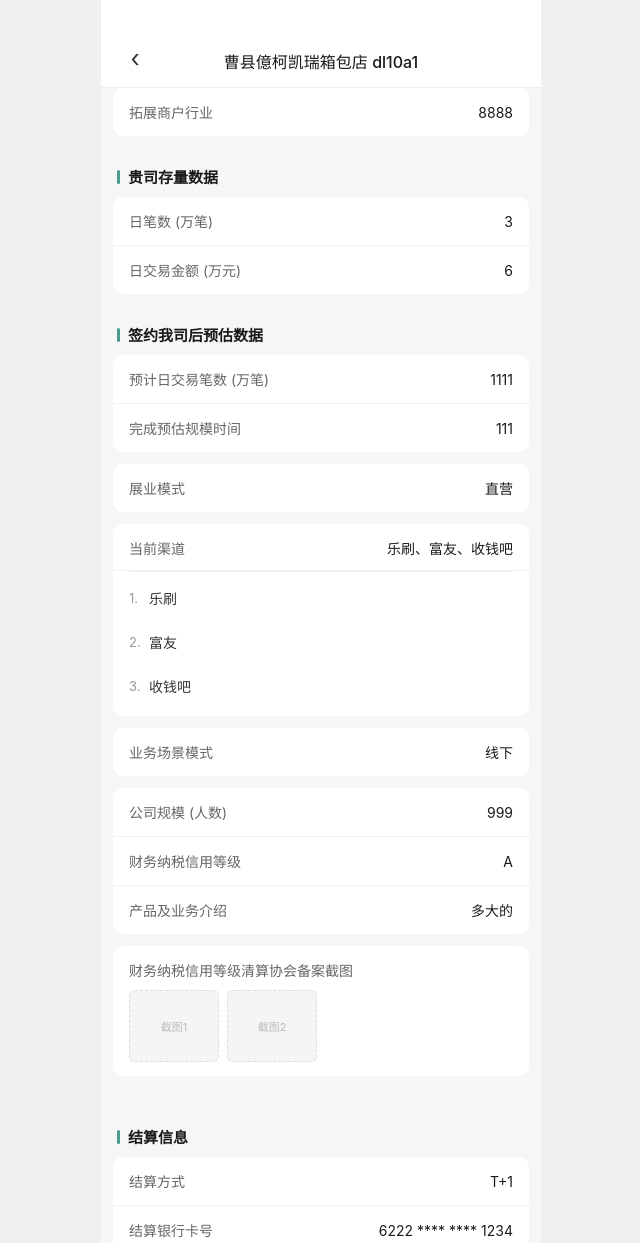
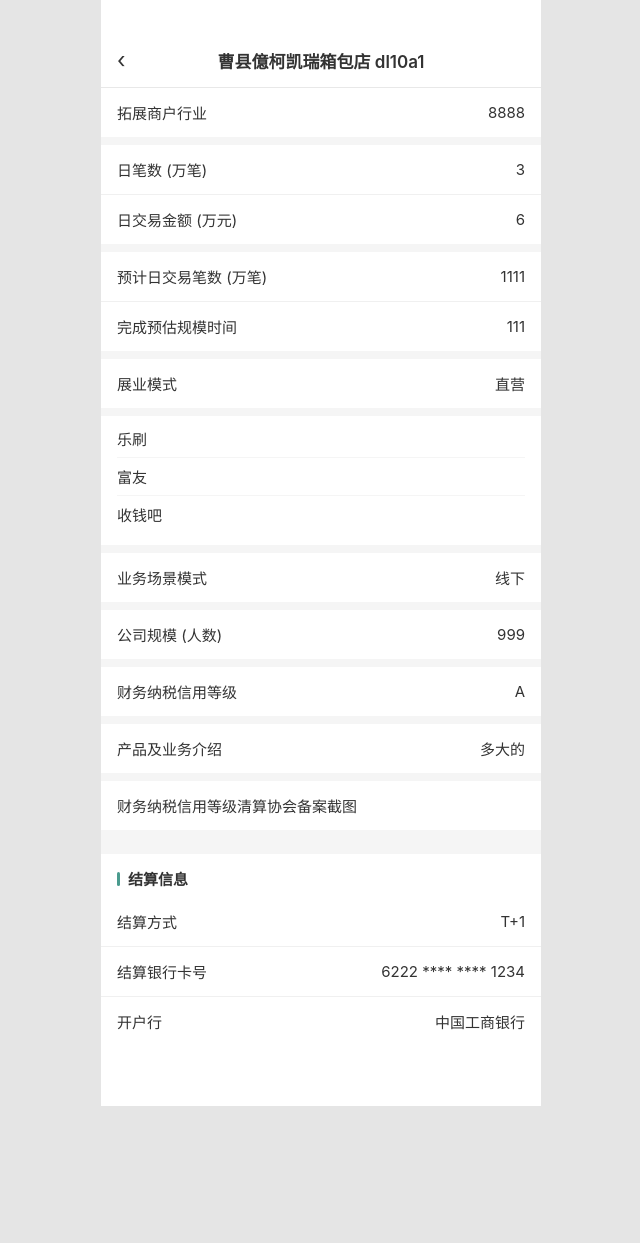
Before and after one commit to Gaohailinga/current-channel-prototype, a plain HTML site: page mobile-review.html in a window 1280 px wide. Shown: the top 1243 px of the page, without its empty margins (319-959 px from the left). After the commit the page ends 1106 px from the top, so only its background shows below. Drawn offline with Linux system fonts and the light colour scheme.

Commit message:
style: 简化审核页面UI，只改当前渠道平铺展示

```diff
--- a/mobile-review.html
+++ b/mobile-review.html
@@ -6,24 +6,23 @@
   <title>当前渠道审核</title>
   <style>
     * { box-sizing: border-box; margin: 0; padding: 0; }
-
     body {
-      font-family: -apple-system, BlinkMacSystemFont, "PingFang SC", "Helvetica Neue", "Microsoft YaHei", sans-serif;
-      background: #f0f0f0;
+      font-family: -apple-system, BlinkMacSystemFont, "PingFang SC", "Microsoft YaHei", sans-serif;
+      background: #e5e5e5;
       min-height: 100vh;
       display: flex;
       align-items: flex-start;
       justify-content: center;
+      overflow-x: hidden;
     }
 
     .phone-frame {
       width: 100%;
       max-width: 440px;
       min-height: 100vh;
-      background: #f5f6f8;
+      background: #f5f5f5;
       position: relative;
       margin: 0 auto;
-      padding-bottom: 40px;
     }
 
     /* ========== 顶部导航 ========== */
@@ -37,263 +36,207 @@
       position: sticky;
       top: 0;
       z-index: 10;
-      border-bottom: 0.5px solid #eee;
+      border-bottom: 0.5px solid #e8e8e8;
     }
     .navbar .nav-back {
       position: absolute;
       left: 16px;
       bottom: 14px;
-      font-size: 24px;
+      font-size: 22px;
       color: #333;
       cursor: pointer;
-      width: 36px;
-      text-align: center;
+      width: 40px;
+      text-align: left;
     }
     .navbar .nav-title {
-      font-size: 16px;
-      font-weight: 500;
-      color: #1a1a1a;
+      font-size: 17px;
+      font-weight: 600;
+      color: #333;
     }
 
-    /* ========== 区块标题 ========== */
-    .block-title {
+    /* ========== 审核只读行 ========== */
+    .review-section {
+      background: #fff;
+      margin-bottom: 8px;
+    }
+    .review-row {
       display: flex;
       align-items: center;
-      padding: 18px 16px 10px;
+      padding: 14px 16px;
+      border-bottom: 0.5px solid #f0f0f0;
+      min-height: 48px;
     }
-    .block-title .bar {
+    .review-row:last-child { border-bottom: none; }
+    .review-row .row-label {
+      flex: 1;
+      font-size: 15px;
+      color: #333;
+    }
+    .review-row .row-value {
+      font-size: 15px;
+      color: #333;
+      text-align: right;
+      max-width: 55%;
+      word-break: break-all;
+    }
+
+    /* ========== 渠道平铺展示区域 ========== */
+    .channel-expanded {
+      background: #fff;
+      margin-bottom: 8px;
+    }
+    .channel-expanded .channel-list {
+      padding: 4px 16px 12px;
+    }
+    .channel-expanded .channel-item {
+      padding: 8px 0;
+      border-bottom: 0.5px solid #f5f5f5;
+      font-size: 15px;
+      color: #333;
+    }
+    .channel-expanded .channel-item:last-child {
+      border-bottom: none;
+    }
+
+    /* ========== 底部结算信息 ========== */
+    .section-header {
+      display: flex;
+      align-items: center;
+      padding: 14px 16px 8px;
+    }
+    .section-header .header-bar {
       width: 3px;
       height: 14px;
       background: #4A9B8E;
       border-radius: 2px;
       margin-right: 8px;
-      flex-shrink: 0;
     }
-    .block-title .text {
+    .section-header .header-text {
       font-size: 15px;
       font-weight: 600;
-      color: #1a1a1a;
-    }
-
-    /* ========== 卡片 ========== */
-    .card {
-      background: #fff;
-      margin: 0 12px 12px;
-      border-radius: 10px;
-      overflow: hidden;
-    }
-
-    /* ========== 信息行 ========== */
-    .info-row {
-      display: flex;
-      align-items: center;
-      padding: 14px 16px;
-      border-bottom: 0.5px solid #f2f2f2;
-    }
-    .info-row:last-child { border-bottom: none; }
-    .info-row .label {
-      flex: 1;
-      font-size: 14px;
-      color: #666;
-    }
-    .info-row .value {
-      font-size: 14px;
-      color: #1a1a1a;
-      text-align: right;
-      max-width: 50%;
-      word-break: break-all;
-    }
-
-    /* ========== 当前渠道 平铺区 ========== */
-    .channel-card {
-      background: #fff;
-      margin: 0 12px 12px;
-      border-radius: 10px;
-      overflow: hidden;
-    }
-    .channel-card .info-row {
-      padding-bottom: 12px;
-    }
-    .channel-card .info-row .value {
-      color: #1a1a1a;
-      font-weight: 500;
-    }
-
-    .channel-divider {
-      height: 1px;
-      background: #f2f2f2;
-      margin: 0 16px;
-    }
-
-    .channel-list {
-      padding: 4px 0 8px;
-    }
-    .channel-item {
-      display: flex;
-      align-items: center;
-      padding: 12px 16px;
-    }
-    .channel-item .c-num {
-      width: 20px;
-      font-size: 13px;
-      color: #999;
-      flex-shrink: 0;
-    }
-    .channel-item .c-name {
-      font-size: 14px;
       color: #333;
     }
-
-    /* ========== 截图区域 ========== */
-    .screenshot-row {
-      padding: 14px 16px;
-    }
-    .screenshot-row .label {
-      font-size: 14px;
-      color: #666;
-      margin-bottom: 10px;
-    }
-    .screenshot-placeholder {
-      display: flex;
-      gap: 8px;
-    }
-    .screenshot-thumb {
-      width: 90px;
-      height: 72px;
-      background: #f5f5f5;
-      border: 1px dashed #ddd;
-      border-radius: 6px;
-      display: flex;
-      align-items: center;
-      justify-content: center;
-      font-size: 11px;
-      color: #bbb;
-    }
-
-    /* ========== 底部占位 ========== */
-    .spacer { height: 20px; }
   </style>
 </head>
 <body>
 
 <div class="phone-frame">
-
-  <!-- 导航栏 -->
   <nav class="navbar">
     <div class="nav-back">‹</div>
     <div class="nav-title">曹县億柯凯瑞箱包店 dl10a1</div>
   </nav>
 
   <!-- 拓展商户行业 -->
-  <div class="card">
-    <div class="info-row">
-      <div class="label">拓展商户行业</div>
-      <div class="value">8888</div>
+  <div class="review-section">
+    <div class="review-row">
+      <div class="row-label">拓展商户行业</div>
+      <div class="row-value">8888</div>
     </div>
   </div>
 
   <!-- 贵司存量数据 -->
-  <div class="block-title"><div class="bar"></div><div class="text">贵司存量数据</div></div>
-  <div class="card">
-    <div class="info-row">
-      <div class="label">日笔数 (万笔)</div>
-      <div class="value">3</div>
+  <div class="review-section">
+    <div class="review-row">
+      <div class="row-label">日笔数 (万笔)</div>
+      <div class="row-value">3</div>
     </div>
-    <div class="info-row">
-      <div class="label">日交易金额 (万元)</div>
-      <div class="value">6</div>
+    <div class="review-row">
+      <div class="row-label">日交易金额 (万元)</div>
+      <div class="row-value">6</div>
     </div>
   </div>
 
   <!-- 签约我司后预估数据 -->
-  <div class="block-title"><div class="bar"></div><div class="text">签约我司后预估数据</div></div>
-  <div class="card">
-    <div class="info-row">
-      <div class="label">预计日交易笔数 (万笔)</div>
-      <div class="value">1111</div>
+  <div class="review-section">
+    <div class="review-row">
+      <div class="row-label">预计日交易笔数 (万笔)</div>
+      <div class="row-value">1111</div>
     </div>
-    <div class="info-row">
-      <div class="label">完成预估规模时间</div>
-      <div class="value">111</div>
+    <div class="review-row">
+      <div class="row-label">完成预估规模时间</div>
+      <div class="row-value">111</div>
     </div>
   </div>
 
   <!-- 展业模式 -->
-  <div class="card">
-    <div class="info-row">
-      <div class="label">展业模式</div>
-      <div class="value">直营</div>
+  <div class="review-section">
+    <div class="review-row">
+      <div class="row-label">展业模式</div>
+      <div class="row-value">直营</div>
     </div>
   </div>
 
-  <!-- 当前渠道（平铺展开） -->
-  <div class="channel-card">
-    <div class="info-row">
-      <div class="label">当前渠道</div>
-      <div class="value">乐刷、富友、收钱吧</div>
-    </div>
-    <div class="channel-divider"></div>
+  <!-- 当前渠道（平铺展示） -->
+  <div class="channel-expanded">
     <div class="channel-list">
-      <div class="channel-item"><span class="c-num">1.</span><span class="c-name">乐刷</span></div>
-      <div class="channel-item"><span class="c-num">2.</span><span class="c-name">富友</span></div>
-      <div class="channel-item"><span class="c-num">3.</span><span class="c-name">收钱吧</span></div>
+      <div class="channel-item">乐刷</div>
+      <div class="channel-item">富友</div>
+      <div class="channel-item">收钱吧</div>
     </div>
   </div>
 
   <!-- 业务场景模式 -->
-  <div class="card">
-    <div class="info-row">
-      <div class="label">业务场景模式</div>
-      <div class="value">线下</div>
+  <div class="review-section">
+    <div class="review-row">
+      <div class="row-label">业务场景模式</div>
+      <div class="row-value">线下</div>
     </div>
   </div>
 
-  <!-- 公司规模 + 信用等级 + 业务介绍 -->
-  <div class="card">
-    <div class="info-row">
-      <div class="label">公司规模 (人数)</div>
-      <div class="value">999</div>
-    </div>
-    <div class="info-row">
-      <div class="label">财务纳税信用等级</div>
-      <div class="value">A</div>
-    </div>
-    <div class="info-row">
-      <div class="label">产品及业务介绍</div>
-      <div class="value">多大的</div>
+  <!-- 公司规模 -->
+  <div class="review-section">
+    <div class="review-row">
+      <div class="row-label">公司规模 (人数)</div>
+      <div class="row-value">999</div>
     </div>
   </div>
 
-  <!-- 截图 -->
-  <div class="card">
-    <div class="screenshot-row">
-      <div class="label">财务纳税信用等级清算协会备案截图</div>
-      <div class="screenshot-placeholder">
-        <div class="screenshot-thumb">截图1</div>
-        <div class="screenshot-thumb">截图2</div>
-      </div>
+  <!-- 财务纳税信用等级 -->
+  <div class="review-section">
+    <div class="review-row">
+      <div class="row-label">财务纳税信用等级</div>
+      <div class="row-value">A</div>
     </div>
   </div>
 
-  <div class="spacer"></div>
-
-  <!-- 结算信息 -->
-  <div class="block-title"><div class="bar"></div><div class="text">结算信息</div></div>
-  <div class="card" style="margin-bottom: 20px;">
-    <div class="info-row">
-      <div class="label">结算方式</div>
-      <div class="value">T+1</div>
-    </div>
-    <div class="info-row">
-      <div class="label">结算银行卡号</div>
-      <div class="value">6222 **** **** 1234</div>
-    </div>
-    <div class="info-row">
-      <div class="label">开户行</div>
-      <div class="value">中国工商银行</div>
+  <!-- 产品及业务介绍 -->
+  <div class="review-section">
+    <div class="review-row">
+      <div class="row-label">产品及业务介绍</div>
+      <div class="row-value">多大的</div>
     </div>
   </div>
 
+  <!-- 财务纳税信用等级清算协会备案截图 -->
+  <div class="review-section">
+    <div class="review-row">
+      <div class="row-label">财务纳税信用等级清算协会备案截图</div>
+      <div class="row-value"></div>
+    </div>
+  </div>
+
+  <!-- 底部占位 -->
+  <div style="height: 16px;"></div>
+
+  <!-- 结算信息 -->
+  <div class="review-section" style="margin-bottom: 0; padding-bottom: 60px;">
+    <div class="section-header">
+      <div class="header-bar"></div>
+      <div class="header-text">结算信息</div>
+    </div>
+    <div class="review-row">
+      <div class="row-label">结算方式</div>
+      <div class="row-value">T+1</div>
+    </div>
+    <div class="review-row">
+      <div class="row-label">结算银行卡号</div>
+      <div class="row-value">6222 **** **** 1234</div>
+    </div>
+    <div class="review-row">
+      <div class="row-label">开户行</div>
+      <div class="row-value">中国工商银行</div>
+    </div>
+  </div>
 </div>
 
 </body>
```
